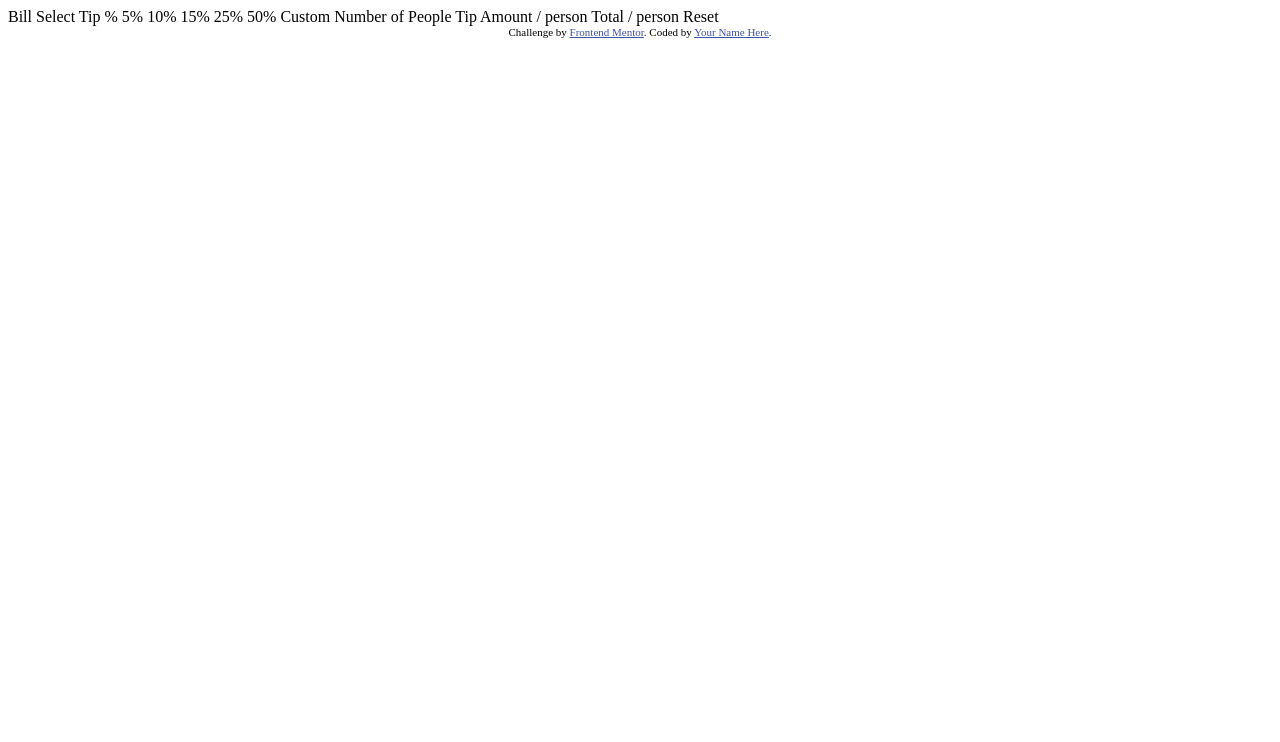
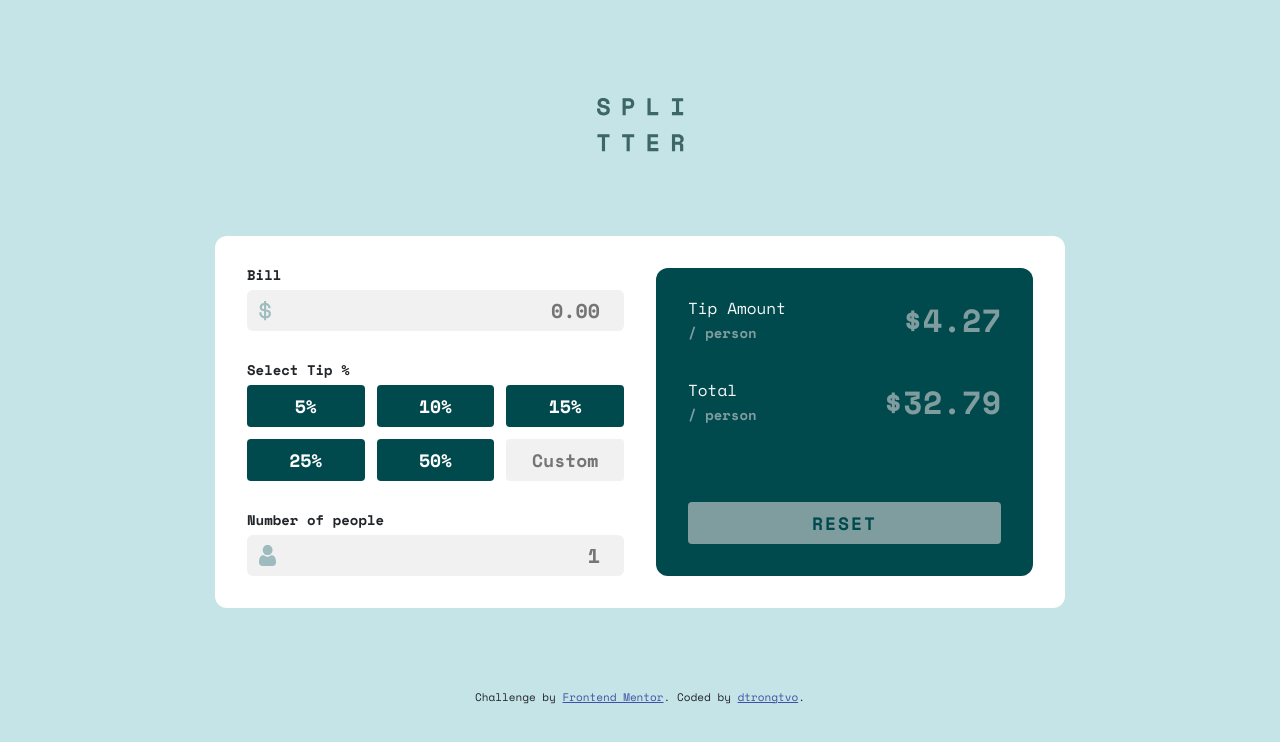
Before and after one commit to dtrongtvo/Tip-calculator, a plain HTML site: page index.html in a window 1280 px wide. Drawn offline with nearby package versions, Linux system fonts and the light colour scheme.

Commit message:
finish layout

```diff
--- a/index.html
+++ b/index.html
@@ -1,44 +1,131 @@
 <!DOCTYPE html>
 <html lang="en">
   <head>
-  <meta charset="UTF-8">
-  <meta name="viewport" content="width=device-width, initial-scale=1.0"> <!-- displays site properly based on user's device -->
-
-  <link rel="icon" type="image/png" sizes="32x32" href="./images/favicon-32x32.png">
+    <meta charset="UTF-8" />
+    <meta name="viewport" content="width=device-width, initial-scale=1.0" />
+    <link
+      rel="shortcut icon"
+      href="./images/favicon-32x32.png"
+      type="image/x-icon"
+    />
+    <!-- Font awesome -->
+    <link
+      rel="stylesheet"
+      href="https://cdnjs.cloudflare.com/ajax/libs/font-awesome/5.15.4/css/all.min.css"
+      integrity="sha512-1ycn6IcaQQ40/MKBW2W4Rhis/DbILU74C1vSrLJxCq57o941Ym01SwNsOMqvEBFlcgUa6xLiPY/NS5R+E6ztJQ=="
+      crossorigin="anonymous"
+      referrerpolicy="no-referrer"
+    />
+    <!-- GG FONT -->
+    <link
+      rel="icon"
+      type="image/png"
+      sizes="32x32"
+      href="./images/favicon-32x32.png"
+    />
+    <!-- BS -->
+    <link
+      href="https://cdn.jsdelivr.net/npm/bootstrap@5.1.1/dist/css/bootstrap.min.css"
+      rel="stylesheet"
+      integrity="sha384-F3w7mX95PdgyTmZZMECAngseQB83DfGTowi0iMjiWaeVhAn4FJkqJByhZMI3AhiU"
+      crossorigin="anonymous"
+    />
+    <script
+      src="https://cdn.jsdelivr.net/npm/bootstrap@5.1.1/dist/js/bootstrap.bundle.min.js"
+      integrity="sha384-/bQdsTh/da6pkI1MST/rWKFNjaCP5gBSY4sEBT38Q/9RBh9AH40zEOg7Hlq2THRZ"
+      crossorigin="anonymous"
+    ></script>
 
     <title>Frontend Mentor | Tip calculator app</title>
 
-  <!-- Feel free to remove these styles or customise in your own stylesheet 👍 -->
     <style>
-    .attribution { font-size: 11px; text-align: center; }
-    .attribution a { color: hsl(228, 45%, 44%); }
+      .attribution {
+        font-size: 11px;
+        text-align: center;
+      }
+      .attribution a {
+        color: hsl(228, 45%, 44%);
+      }
     </style>
+    <link rel="stylesheet" href="./src/css/general.css" />
+    <link rel="stylesheet" href="./src/css/style.css" />
   </head>
   <body>
+    <section class="app-logo">
+      <img src="./images/logo.svg" alt="Splitter logo" />
+    </section>
+    <!-- APP BODY -->
+    <section class="app d-grid grid--2-cols">
+      <div class="app-input-form">
+        <div>
+          <label for="total-bill" id="bill" class="app-input-label">Bill</label>
+          <input
+            type="number"
+            name="total-bill"
+            class="input-form input--bill"
+            placeholder="0.00"
+          />
+        </div>
 
-  Bill
+        <div>
+          <p class="app-input-label">Select Tip %</p>
+          <div class="app-input-options d-grid grid--3-cols">
+            <button class="app-btn" value="5">5%</button>
+            <button class="app-btn" value="10">10%</button>
+            <button class="app-btn" value="15">15%</button>
+            <button class="app-btn" value="25">25%</button>
+            <button class="app-btn" value="50">50%</button>
+            <input
+              class="input-form input-custom"
+              type="number"
+              placeholder="Custom"
+            />
+          </div>
+        </div>
 
-  Select Tip %
-  5%
-  10%
-  15%
-  25%
-  50%
-  Custom
+        <div>
+          <div class="label-error">
+            <label for="people" class="app-input-label">Number of people</label>
+          </div>
+          <input
+            type="number"
+            name="people"
+            id="people"
+            class="input-form input--people"
+            placeholder="1"
+            min="0"
+          />
+        </div>
+      </div>
 
-  Number of People
+      <div class="app-results">
+        <div class="result-row">
+          <div class="result-title">
+            <p class="result-category result-category--tip">Tip Amount</p>
+            <p class="result-unit">/ person</p>
+          </div>
+          <p class="result-number">$4.27</p>
+        </div>
 
-  Tip Amount
-  / person
+        <div class="result-row">
+          <div class="result-title">
+            <p class="result-category result-category--total">Total</p>
+            <p class="result-unit">/ person</p>
+          </div>
+          <p class="result-number">$32.79</p>
+        </div>
 
-  Total
-  / person
-
-  Reset
+        <button class="app-btn app-btn--reset">RESET</button>
+      </div>
+    </section>
+    <!-- Bill Select Tip % 5% 10% 15% 25% 50% Custom Number of People Tip Amount /
+    person Total / person Reset -->
 
     <div class="attribution">
-    Challenge by <a href="https://www.frontendmentor.io?ref=challenge" target="_blank">Frontend Mentor</a>.
-    Coded by <a href="#">Your Name Here</a>.
+      Challenge by
+      <a href="https://www.frontendmentor.io?ref=challenge" target="_blank"
+        >Frontend Mentor</a
+      >. Coded by <a href="#">dtrongtvo</a>.
     </div>
   </body>
 </html>
--- /dev/null
+++ b/src/css/general.css
@@ -0,0 +1,151 @@
+@import url("https://fonts.googleapis.com/css2?family=Space+Mono:wght@400;700&display=swap");
+/*
+--- 01 TYPOGRAPHY SYSTEM
+
+- Font sizes (px)
+10 / 12 / 14 / 16 / 18 / 20 / 24 / 30 / 36 / 44 / 52 / 62 / 74 / 86 / 98
+
+- Font weights
+Default: 400
+Bold: 700
+
+- Line heights
+Default: 1
+Small:
+Medium:
+Paragraph default:
+
+- Letter spacing
+
+--- 02 COLORS
+
+- Primary: hsl(172, 67%, 45%)
+- Tints:
+hsl(0, 0%, 100%)
+#f4fafa
+#f1f1f1
+#c5e4e7
+
+- Shades:
+hsl(184, 14%, 56%)
+hsl(186, 14%, 43%)
+hsl(183, 100%, 15%)
+
+- Accents:
+- Greys
+
+
+--- 05 SHADOWS
+
+
+
+--- 06 BORDER-RADIUS
+
+Default:
+
+
+--- 07 WHITESPACE
+
+- Spacing system (px)
+2 / 4 / 8 / 12 / 16 / 24 / 32 / 48 / 64 / 80 / 96 / 128
+*/
+
+* {
+  margin: 0;
+  padding: 0;
+  box-sizing: border-box;
+}
+
+html {
+  font-size: 62.5%;
+}
+
+body {
+  font-family: "Space Mono", monospace;
+  line-height: 1;
+  display: flex;
+  flex-direction: column;
+  gap: 8.4rem;
+  align-items: center;
+  justify-content: center;
+  height: 100vh;
+  background-color: #c5e4e7;
+}
+
+input::-webkit-outer-spin-button,
+input::-webkit-inner-spin-button {
+  -webkit-appearance: none;
+  margin: 0;
+}
+
+/* Firefox */
+input[type="number"] {
+  -moz-appearance: textfield;
+}
+
+/* .input-group {
+  border-radius: 9px;
+  overflow: hidden;
+}
+
+.input-group-text,
+.form-control {
+  background-color: #f1f1f1;
+  border: none;
+  font-size: 2.4rem;
+  padding: 0 1.2rem;
+}
+
+.form-control {
+  text-align: right;
+  line-height: 1;
+}
+
+.form-control:focus {
+  background-color: #f1f1f1;
+  box-shadow: none;
+  box-shadow: inset 0 0 3px #a6bcbc;
+} */
+
+.input-form {
+  width: 100%;
+  font-size: 2rem;
+  font-weight: 700;
+  border: none;
+  border-radius: 6px;
+  padding: 0.6rem 2.4rem;
+  text-align: right;
+  background-color: #f1f1f1;
+  background-repeat: no-repeat;
+  background-position: center left 1.2rem;
+  background-size: auto 50%;
+  transition: all 0.4s;
+}
+
+.input-form:focus,
+.input-custom:focus {
+  outline: none;
+  box-shadow: inset 0 0 0 3px #a6bcbc;
+  background-color: #fff;
+}
+
+.input--bill {
+  background-image: url(../../images/icon-dollar.svg);
+}
+
+.input--people {
+  background-image: url(../../images/icon-person.svg);
+}
+
+/* .form-control::placeholder,
+.input-group-text {
+  color: #a6bcbc;
+} */
+
+.grid--2-cols {
+  grid-template-columns: repeat(2, 1fr);
+}
+
+.grid--3-cols {
+  grid-template-columns: repeat(3, 1fr);
+}
--- /dev/null
+++ b/src/css/style.css
@@ -0,0 +1,138 @@
+/*
+--- 01 TYPOGRAPHY SYSTEM
+
+- Font sizes (px)
+10 / 12 / 14 / 16 / 18 / 20 / 24 / 30 / 36 / 44 / 52 / 62 / 74 / 86 / 98
+
+- Font weights
+Default: 400
+Bold: 700
+
+- Line heights
+Default: 1
+Small:
+Medium:
+Paragraph default:
+
+- Letter spacing
+
+--- 02 COLORS
+
+- Primary: hsl(172, 67%, 45%)
+- Tints:
+hsl(0, 0%, 100%)
+hsl(189, 41%, 97%)
+hsl(185, 41%, 84%)
+
+- Shades:
+hsl(184, 14%, 56%)
+#5e7a7d
+hsl(183, 100%, 15%)
+
+- Accents:
+- Greys
+
+
+--- 05 SHADOWS
+
+
+
+--- 06 BORDER-RADIUS
+4px
+
+--- 07 WHITESPACE
+
+- Spacing system (px)
+2 / 4 / 8 / 12 / 16 / 24 / 32 / 48 / 64 / 80 / 96 / 128
+*/
+
+.app {
+  width: 85rem;
+  background-color: #fff;
+  border-radius: 12px;
+  padding: 3.2rem;
+  gap: 3.2rem;
+}
+
+.app-input-form {
+  display: flex;
+  flex-direction: column;
+  gap: 3.2rem;
+}
+
+.app-input-label {
+  font-size: 1.4rem;
+  font-weight: 700;
+  margin-bottom: 0.8rem;
+}
+
+.app-input-options {
+  gap: 1.2rem;
+}
+
+.app-btn {
+  padding: 1.2rem;
+  font-size: 1.8rem;
+  font-weight: 700;
+  background-color: #00494d;
+  color: #fff;
+  border: none;
+  border-radius: 4px;
+  transition: all 0.4s;
+}
+
+.app-btn:hover {
+  background-color: #c5e4e7;
+  color: #00494d;
+}
+
+.app-btn--reset {
+  margin-top: auto;
+  background-color: hsl(184, 14%, 56%);
+  color: #00494d;
+  letter-spacing: 2px;
+}
+
+.input-custom {
+  text-align: center;
+  font-size: 1.8rem;
+  font-weight: 700;
+  border-radius: 4px;
+}
+
+/* RESULT */
+
+.app-results {
+  background-color: #00494d;
+  border-radius: 12px;
+  padding: 3.2rem;
+  display: flex;
+  flex-direction: column;
+}
+
+.result-row {
+  display: flex;
+  justify-content: space-between;
+  align-items: center;
+  margin-bottom: 3.2rem;
+}
+
+.result-category {
+  color: hsl(189, 41%, 97%);
+  font-size: 1.6rem;
+}
+
+.result-unit,
+.result-number {
+  color: hsl(184, 14%, 56%);
+}
+
+.result-unit {
+  font-size: 1.4rem;
+  font-weight: 700;
+}
+
+.result-number {
+  font-size: 3.2rem;
+  font-weight: 700;
+}
```
Also changed, not shown: src/js/controller.js (added). Lines whose indentation alone changed are shown as unchanged.
